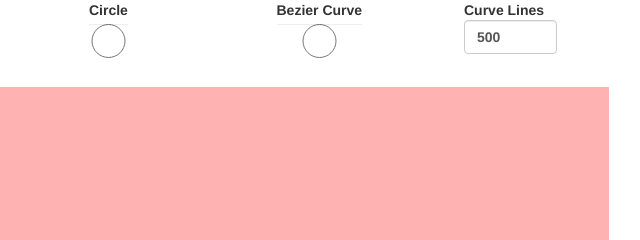
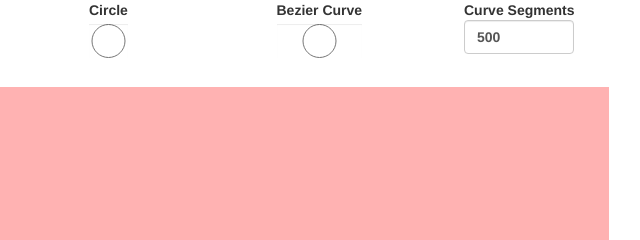
Before and after one commit to orbgitter/graphics_ex1, a plain HTML site: page index.html in a window 1280 px wide. Shown: the top 240 px of the page, 461-1101 px from the left. Drawn offline with nearby package versions, Linux system fonts and the light colour scheme.

Commit message:
enter fix

```diff
--- a/index.html
+++ b/index.html
@@ -13,7 +13,6 @@
     <div class="container">
         <header>
             <nav>
-                <form id="draw-options">
                 <div class="form-group row">
                     <label for="gear" class="col-sm-3 col-form-label">Choose the type of line to draw:<br><br>Choose line Color: <input type="color" name="colorpicker" value="#000000"></label>
                     <div class="col-sm-8 row">
@@ -27,11 +26,10 @@
                                 <label>Bezier Curve<input type="radio" name="shapeRadioBtn" class="form-control" value="BezierCurve"></label>
                         </div>
                         <div class="col-sm-3">
-                                <label>Curve Lines<input type="number" name="bezierLines" class="form-control" min="1" max="1000" value="500"></label>
+                            <label>Curve Segments<input type="number" name="bezierLines" class="form-control" min="1" max="1000" value="500"></label>
                         </div>
                     </div>
                 </div>
-                </form>
             </nav>
         </header>
         <canvas width="1000" height="1000"></canvas>
--- a/script.js
+++ b/script.js
@@ -32,7 +32,6 @@ $(document).ready(function() {
 
     // Choose color
     $('input[name=colorpicker]').change(function(){
-        console.log($( 'input[name=colorpicker]' ).val())
         context.strokeStyle = $( 'input[name=colorpicker]' ).val();
     });
 
```
Lines whose indentation alone changed are shown as unchanged.
